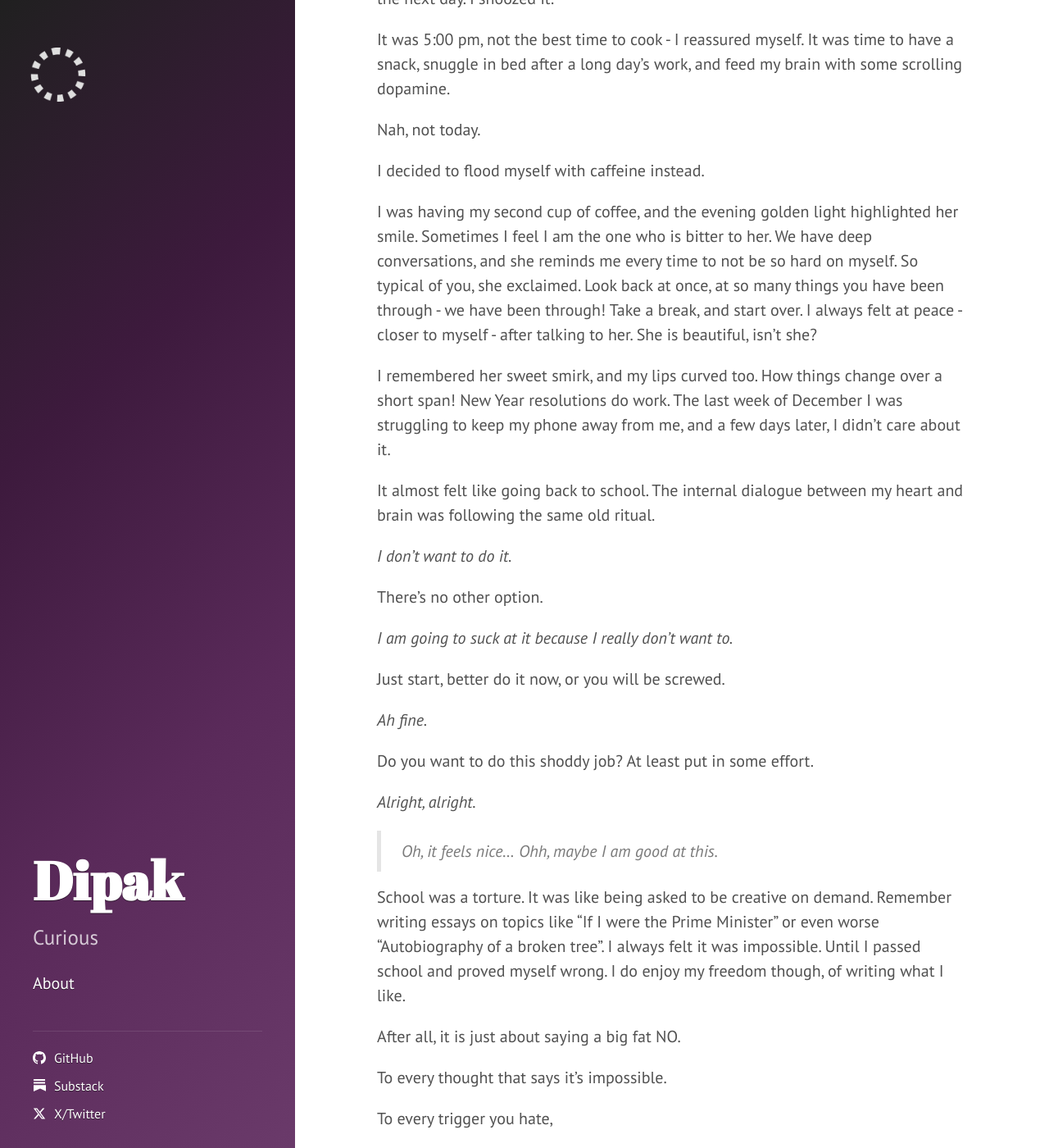
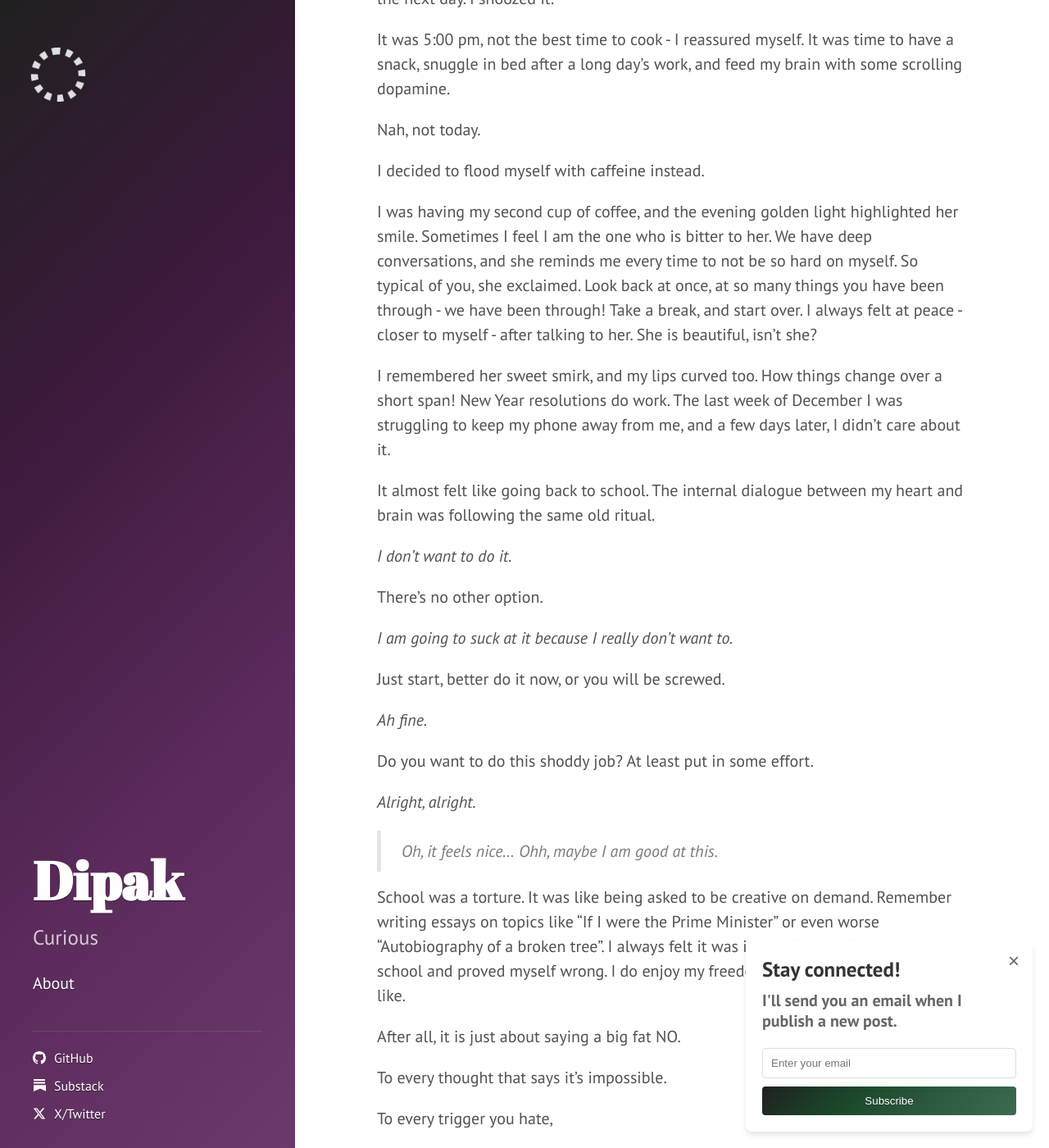
Before and after one commit to wandip/wandip.github.io, a Jekyll site: the page built from index.html, in a window 1280 px wide and 1400 px high, scrolled down 387 px. Shown: the whole window at 82% size. Built offline with Jekyll 4.4.1, drawn with Linux system fonts in a browser that asks for light colours; the list of posts is cut into pages by our own code.

Commit message:
add subscribe pop up

```diff
--- /dev/null
+++ b/_includes/newsletter-popup.html
@@ -0,0 +1,185 @@
+<div id="newsletter-popup" class="newsletter-popup">
+  <div class="newsletter-popup-content">
+    <button class="close-popup" onclick="closeNewsletterPopup()">&times;</button>
+    <h3>Stay connected!</h3>
+    <h5>I'll send you an email when I publish a new post.</h5>
+    <form id="newsletter-popup-form" action="https://formspree.io/f/xpwdggaa" method="POST">
+      <input type="email" name="email" placeholder="Enter your email" required>
+      <button type="submit">Subscribe</button>
+    </form>
+    <div id="popup-form-status" style="display: none; margin-top: 1rem; text-align: center;"></div>
+  </div>
+</div>
+
+<style>
+.newsletter-popup {
+  display: none;
+  position: fixed;
+  bottom: 20px;
+  right: -400px;
+  width: 350px;
+  background: #ffffff;
+  border-radius: 8px;
+  box-shadow: 0 4px 6px rgba(0, 0, 0, 0.1);
+  z-index: 1000;
+  transition: right 0.5s ease-in-out;
+}
+
+.newsletter-popup.show {
+  display: block;
+  right: 20px;
+}
+
+.newsletter-popup-content {
+  padding: 20px;
+  position: relative;
+}
+
+.close-popup {
+  position: absolute;
+  top: 10px;
+  right: 10px;
+  background: none;
+  border: none;
+  font-size: 24px;
+  cursor: pointer;
+  color: #666;
+}
+
+.newsletter-popup h3 {
+  margin-top: 0;
+  margin-bottom: 10px;
+  color: #333;
+}
+
+.newsletter-popup h5 {
+  margin-top: 0;
+  margin-bottom: 20px;
+  color: #666;
+}
+
+.newsletter-popup form {
+  display: flex;
+  flex-direction: column;
+  gap: 10px;
+}
+
+.newsletter-popup input[type="email"] {
+  padding: 10px;
+  border: 1px solid #ddd;
+  border-radius: 4px;
+  background: #fff;
+  color: #333;
+}
+
+.newsletter-popup button[type="submit"] {
+  padding: 10px;
+  background: linear-gradient(135deg, #202020 0%, #1a472a 33%, #2d5a3f 66%, #3d6b4f 100%);
+  color: white;
+  border: none;
+  border-radius: 4px;
+  cursor: pointer;
+  transition: opacity 0.3s;
+  text-shadow: 0 1px 0 rgba(0,0,0,0.2);
+}
+
+.newsletter-popup button[type="submit"]:hover {
+  opacity: 0.9;
+}
+
+@media (prefers-color-scheme: dark) {
+  .newsletter-popup {
+    background: #1a1a1a;
+  }
+
+  .newsletter-popup h3 {
+    color: #fff;
+  }
+
+  .newsletter-popup h5 {
+    color: #ccc;
+  }
+
+  .newsletter-popup input[type="email"] {
+    background: #2a2a2a;
+    border-color: #444;
+    color: #fff;
+  }
+
+  .close-popup {
+    color: #ccc;
+  }
+}
+</style>
+
+<script>
+// Check if user has seen the popup before
+function hasSeenPopup() {
+  return localStorage.getItem('hasSeenNewsletterPopup') === 'true';
+}
+
+// Set that user has seen the popup
+function setPopupSeen() {
+  localStorage.setItem('hasSeenNewsletterPopup', 'true');
+}
+
+// Show the popup
+function showNewsletterPopup() {
+  const popup = document.getElementById('newsletter-popup');
+  popup.classList.add('show');
+}
+
+// Close the popup
+function closeNewsletterPopup() {
+  const popup = document.getElementById('newsletter-popup');
+  popup.classList.remove('show');
+  setPopupSeen();
+}
+
+// Show popup after 3 seconds if user hasn't seen it before
+document.addEventListener('DOMContentLoaded', function() {
+  if (!hasSeenPopup()) {
+    setTimeout(showNewsletterPopup, 3000);
+  }
+});
+
+// Handle popup form submission
+document.getElementById('newsletter-popup-form').addEventListener('submit', function(e) {
+  e.preventDefault();
+
+  const form = this;
+  const status = document.getElementById('popup-form-status');
+  const button = form.querySelector('button');
+  const originalButtonText = button.textContent;
+
+  button.disabled = true;
+  button.textContent = 'Subscribing...';
+
+  fetch(form.action, {
+    method: 'POST',
+    body: new FormData(form),
+    headers: {
+      'Accept': 'application/json'
+    }
+  })
+  .then(response => {
+    if (response.ok) {
+      status.textContent = 'Thanks for subscribing!';
+      status.style.color = '#28a745';
+      form.reset();
+      setTimeout(closeNewsletterPopup, 2000);
+    } else {
+      throw new Error('Network response was not ok');
+    }
+  })
+  .catch(error => {
+    status.textContent = 'Oops! There was a problem. Please try again.';
+    status.style.color = '#dc3545';
+  })
+  .finally(() => {
+    status.style.display = 'block';
+    button.disabled = false;
+    button.textContent = originalButtonText;
+  });
+});
+</script>
--- a/_layouts/default.html
+++ b/_layouts/default.html
@@ -14,5 +14,6 @@
     <script src="/public/js/themes.js"></script>
 
     {% include google-analytics.html %}
+    {% include newsletter-popup.html %}
   </body>
 </html>
```
